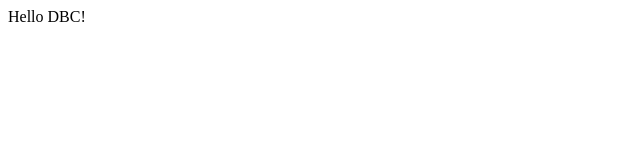
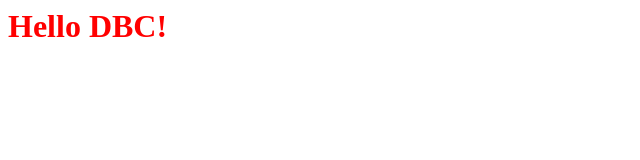
Before and after one commit to TylerMcKenzie/TylerMckenzie.github.io, a plain HTML site: page index.html in a window 1280 px wide. Shown: the whole page, without its empty margins (0-640 px from the left). Drawn offline with Linux system fonts and the light colour scheme.

Commit message:
Updated HTML for website

```diff
--- a/index.html
+++ b/index.html
@@ -1,5 +1,5 @@
 <html>
 	<body>
-		Hello DBC!
+		<h1 style="color:red">Hello DBC!</h1>
 	</body>
 </html>
```
